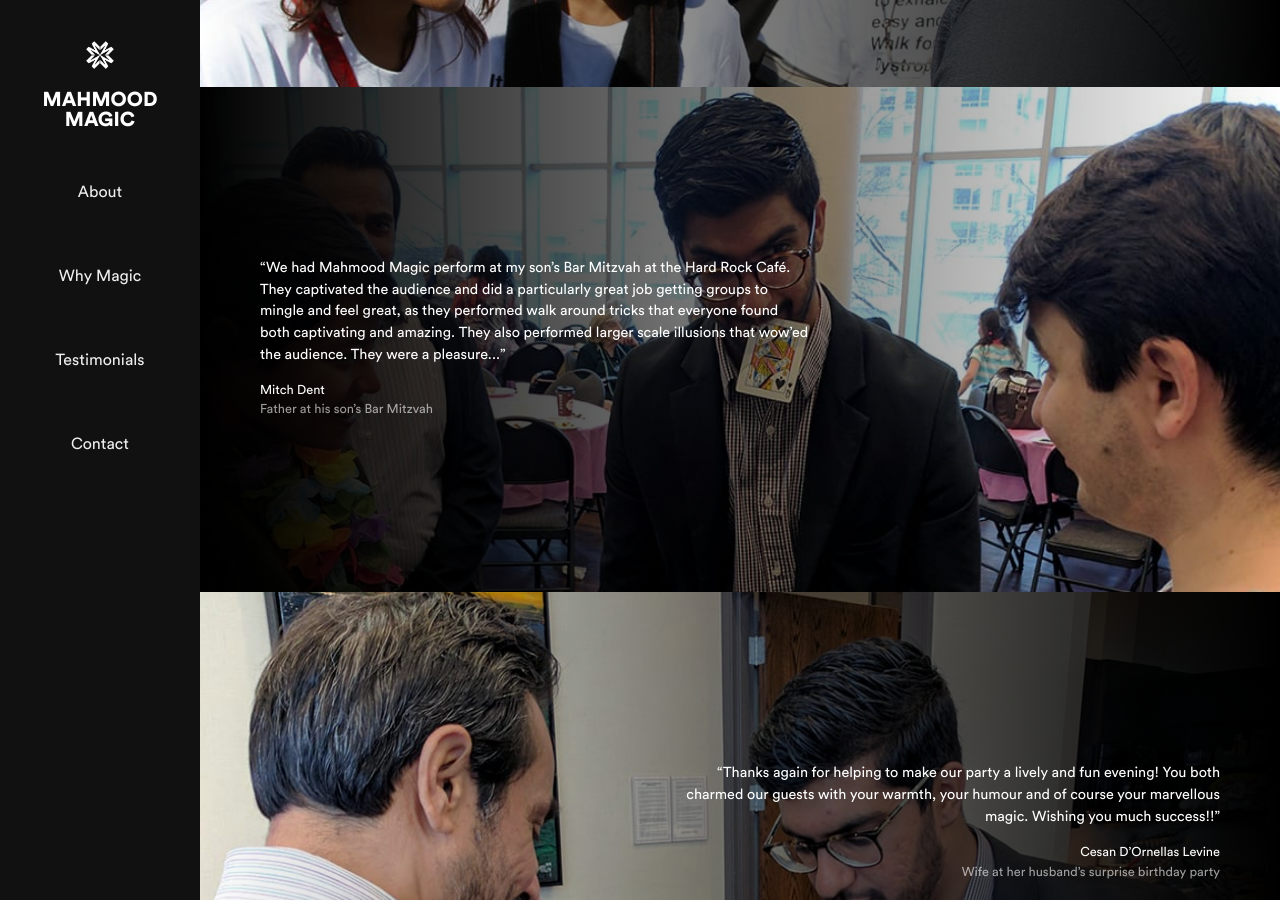
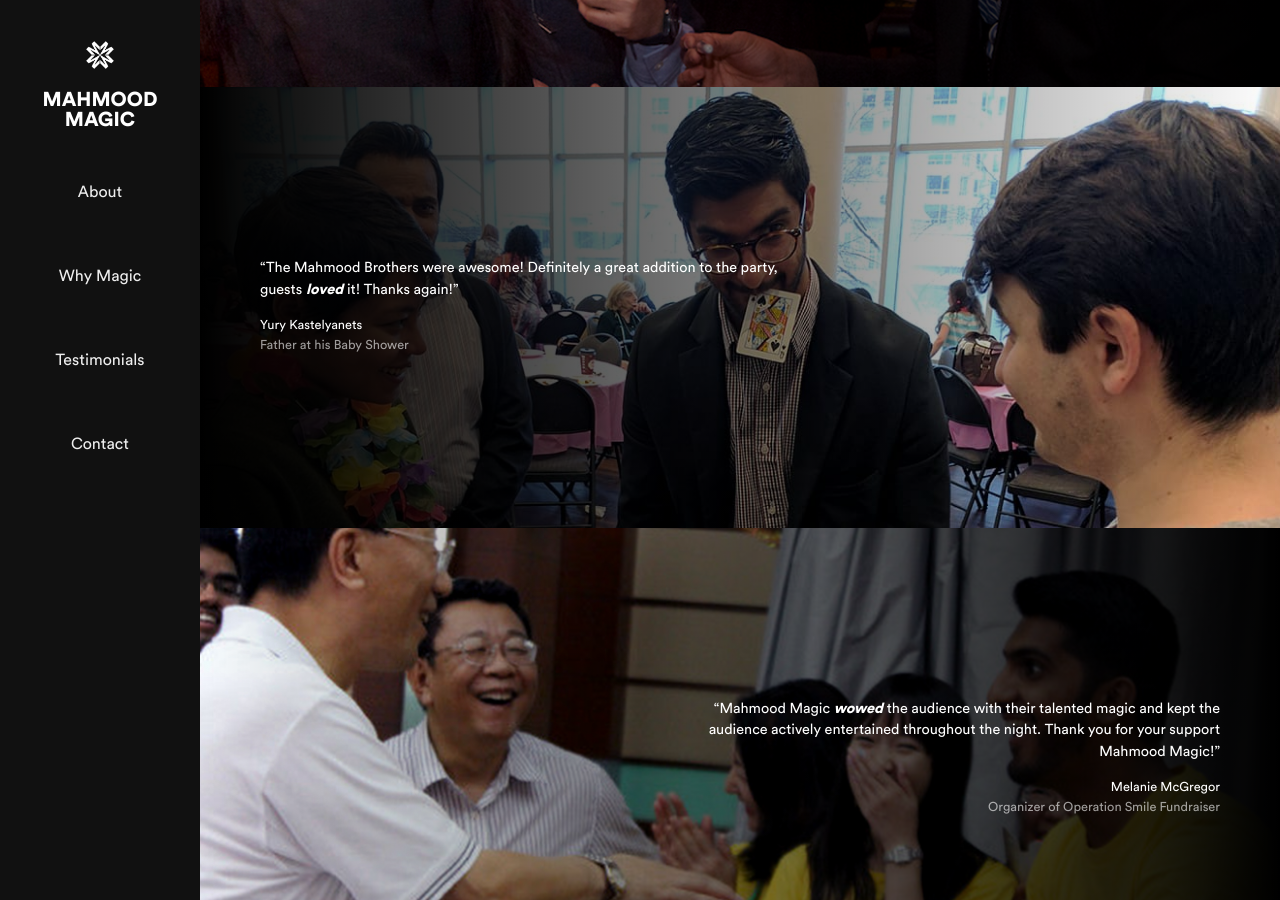
Before and after one commit to harisaurus/mahmood-magic, a Jekyll site: the page built from index.html, in a window 1280 px wide and 900 px high, scrolled down 5380 px. Built offline with Jekyll 4.4.1, drawn with Linux system fonts in a browser that asks for light colours; nearby versions of some CDN libraries; some of the changed text lies outside the part shown.

Commit message:
site updates as per requirements

```diff
--- a/_sass/_testimonials.scss
+++ b/_sass/_testimonials.scss
@@ -7,6 +7,10 @@
   @include media-query($mq-palm) {
     padding: 170px 60px;
     background-size: cover;
+  }
+
+  em {
+    font-weight: bold;
   }
 }
 
@@ -47,6 +51,20 @@
 
 .testimonial--six {
   background-image: url('../images/testimonial-06.jpg');
+  @include media-query($mq-palm) {
+    background-position: center;
+  }
+}
+
+.testimonial--seven {
+  background-image: url('../images/testimonial-07.jpg');
+  @include media-query($mq-palm) {
+    background-position: center;
+  }
+}
+
+.testimonial--eight {
+  background-image: url('../images/testimonial-08.jpg');
   @include media-query($mq-palm) {
     background-position: center;
   }
--- a/index.html
+++ b/index.html
@@ -38,7 +38,7 @@ image: images/og.jpg
 <div class="testimonial testimonial--left testimonial--one" id="testimonials">
   <div class="testimonial-content">
     <blockquote>
-      “We had Mahmood Magic perform at my son’s Bar Mitzvah at the Hard Rock Café. They captivated the audience and did a particularly great job getting groups to mingle and feel great, as they performed walk around tricks that everyone found both captivating and amazing. They also performed larger scale illusions that wow’ed the audience. They were a pleasure...”
+      “We had Mahmood Magic perform at my son’s Bar Mitzvah at the Hard Rock Café. They <em>captivated</em> the audience and did a particularly great job getting groups to mingle and feel great, as they performed walk around tricks that everyone found both captivating and amazing. They also performed larger scale illusions that wow’ed the audience. They were a pleasure...”
     </blockquote>
     <span class="testimonial-author">Mitch Dent</span>
     <span class="testimonial-description">Father at his son’s Bar Mitzvah</span>
@@ -48,7 +48,7 @@ image: images/og.jpg
 <div class="testimonial testimonial--right testimonial--two">
   <div class="testimonial-content">
     <blockquote>
-      “Thanks again for helping to make our party a lively and fun evening! You both charmed our guests with your warmth, your humour and of course your marvellous magic. Wishing you much success!!”
+      “Thanks again for helping to make our party a lively and fun evening! You both <em>charmed</em> our guests with your warmth, your humour and of course your marvellous magic.”
     </blockquote>
     <span class="testimonial-author">Cesan D’Ornellas Levine</span>
     <span class="testimonial-description">Wife at her husband’s surprise birthday party</span>
@@ -57,39 +57,60 @@ image: images/og.jpg
 <div class="testimonial testimonial--left testimonial--three">
   <div class="testimonial-content">
     <blockquote>
-      “We had Mahmood Magic perform at my son’s Bar Mitzvah at the Hard Rock Café. They captivated the audience and did a particularly great job getting groups to mingle and feel great, as they performed walk around tricks that everyone found both captivating and amazing. They also performed larger scale illusions that wow’ed the audience. They were a pleasure...”
+      “The Mahmood Brothers were awesome! Definitely a great addition to the party, guests <em>loved</em> it! Thanks again!”
     </blockquote>
-    <span class="testimonial-author">Mitch Dent</span>
-    <span class="testimonial-description">Father at his son’s Bar Mitzvah</span>
+    <span class="testimonial-author">Yury Kastelyanets</span>
+    <span class="testimonial-description">Father at his Baby Shower</span>
   </div>
 </div>
 
 <div class="testimonial testimonial--right testimonial--four">
   <div class="testimonial-content">
     <blockquote>
-      “Thanks again for helping to make our party a lively and fun evening! You both charmed our guests with your warmth, your humour and of course your marvellous magic. Wishing you much success!!”
+      “Mahmood Magic <em>wowed</em> the audience with their talented magic and kept the audience actively entertained throughout the night. Thank you for your support Mahmood Magic!”
     </blockquote>
-    <span class="testimonial-author">Cesan D’Ornellas Levine</span>
-    <span class="testimonial-description">Wife at her husband’s surprise birthday party</span>
+    <span class="testimonial-author">Melanie McGregor</span>
+    <span class="testimonial-description">Organizer of Operation Smile Fundraiser</span>
   </div>
 </div>
 <div class="testimonial testimonial--left testimonial--five">
   <div class="testimonial-content">
     <blockquote>
-      “We had Mahmood Magic perform at my son’s Bar Mitzvah at the Hard Rock Café. They captivated the audience and did a particularly great job getting groups to mingle and feel great, as they performed walk around tricks that everyone found both captivating and amazing. They also performed larger scale illusions that wow’ed the audience. They were a pleasure...”
+      “Your performance and act was really <em>energizing</em> and an amazing way to kick off the second block! You could hear the <em>buzz</em> in the auditorium at the end of it-the audience love it!”
     </blockquote>
-    <span class="testimonial-author">Mitch Dent</span>
-    <span class="testimonial-description">Father at his son’s Bar Mitzvah</span>
+    <span class="testimonial-author">Lindsey Ostrosser</span>
+    <span class="testimonial-description">Organizer TedxYorkU</span>
   </div>
 </div>
 
 <div class="testimonial testimonial--right testimonial--six">
   <div class="testimonial-content">
     <blockquote>
-      “Thanks again for helping to make our party a lively and fun evening! You both charmed our guests with your warmth, your humour and of course your marvellous magic. Wishing you much success!!”
+      “Our guests were blown away by Mahmood Magic throughout the evening. Aaqib and Saqib’s attention to detail and showmanship made our guests once again <em>believe</em> in magic.”
     </blockquote>
-    <span class="testimonial-author">Cesan D’Ornellas Levine</span>
-    <span class="testimonial-description">Wife at her husband’s surprise birthday party</span>
+    <span class="testimonial-author">Evan Creighton</span>
+    <span class="testimonial-description">Event planner at “Bets for Pets” charity
+event</span>
+  </div>
+</div>
+
+<div class="testimonial testimonial--left testimonial--seven">
+  <div class="testimonial-content">
+    <blockquote>
+      “You made my shower that much more <em>special</em>...all my guests that had the pleasure in seeing your magic were amazed!!! I will definitely be contacting you again for future events.”
+    </blockquote>
+    <span class="testimonial-author">Efisia DeTullio</span>
+    <span class="testimonial-description">Bride at Bridal Shower</span>
+  </div>
+</div>
+
+<div class="testimonial testimonial--right testimonial--eight">
+  <div class="testimonial-content">
+    <blockquote>
+      “Guest are still speaking about them and their performance. After receiving <em>rave</em> reviews I continue to recommend their service to our clients, I 100% recommend them if you are looking for unique interactive entertainment for your guest, perfect for weddings, small and large social events. Thank you!”
+    </blockquote>
+    <span class="testimonial-author">Alexandria Damouni</span>
+    <span class="testimonial-description">Event planner</span>
   </div>
 </div>
 
```
Also changed, not shown: images/about-two.jpg, images/testimonial-01.jpg, images/testimonial-02.jpg, images/testimonial-04.jpg, images/testimonial-05.jpg, images/testimonial-07.jpg (added), images/testimonial-08.jpg (added), 1 other file.
